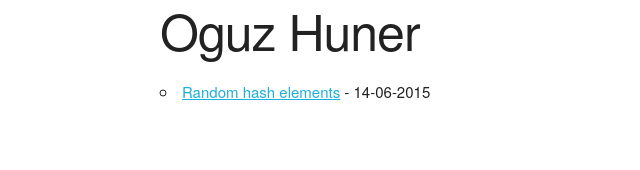
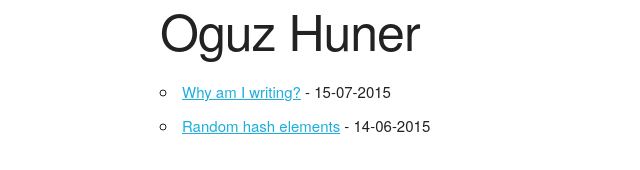
Before and after one commit to oguzcanhuner/oguzcanhuner.github.io, a plain HTML site: page index.html in a window 1280 px wide. Shown: the whole page, without its empty margins (0-640 px from the left). Drawn offline with Linux system fonts and the light colour scheme.

Commit message:
Add link to new post
titled 'Why am I writing?'

```diff
--- a/index.html
+++ b/index.html
@@ -8,6 +8,7 @@
     <div class="container">
       <h1>Oguz Huner</h1>
       <ul>
+        <li><a href="https://gist.github.com/oguzcanhuner/539428cfeaa2c7b81963">Why am I writing?</a> - 15-07-2015</li>
         <li><a href="https://gist.github.com/oguzcanhuner/0771bde314db2eb04ff9">Random hash elements</a> - 14-06-2015</li>
       </ul>
     </div>
```
